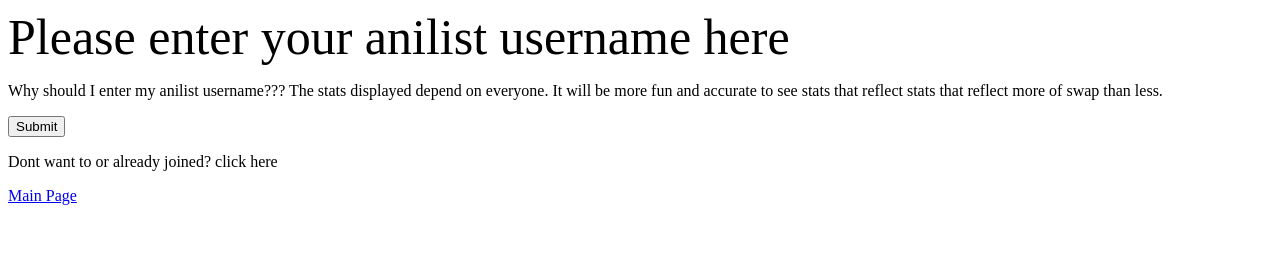
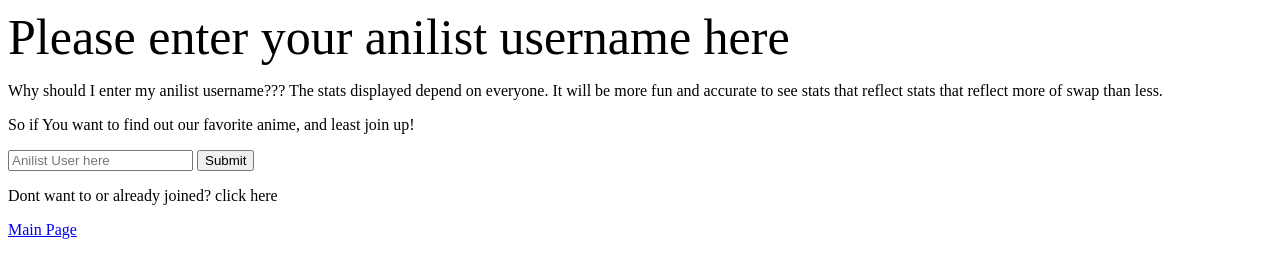
Before and after one commit to acoffeee/Swapstats, a plain HTML site: page index.html in a window 1280 px wide. Drawn offline with Linux system fonts and the light colour scheme.

Commit message:
Update index.html

```diff
--- a/index.html
+++ b/index.html
@@ -7,7 +7,7 @@
   <p style="font-align: center;">Why should I enter my anilist username??? The stats displayed depend on everyone. It will be more fun and accurate to see stats that reflect stats that reflect more of swap than less. </p>
 </head>
 <body>
-  <p style="font-align: center> So if You want to find out our favorite anime, and least join up! </p>
+  <p style="font-align: center;"> So if You want to find out our favorite anime, and least join up! </p>
   <input type="text" id="AnilistUsername" placeholder="Anilist User here">
   <button id="submitUsername">Submit</button>
   <p id="output"></p>
```
